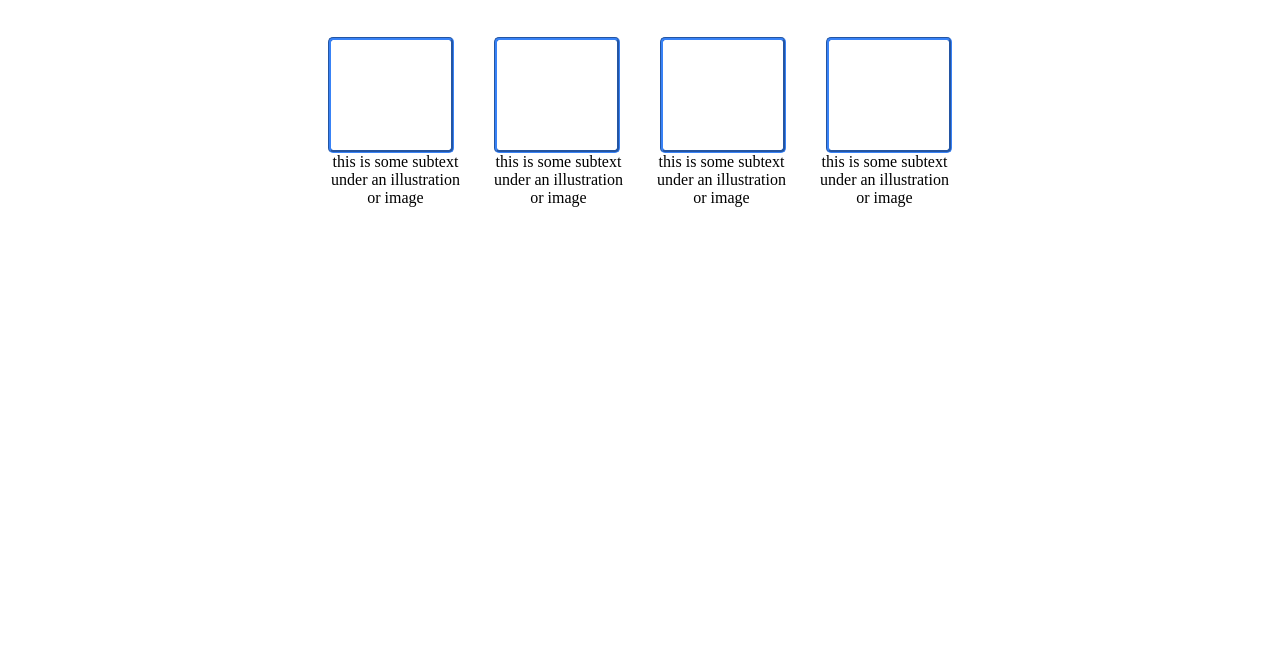
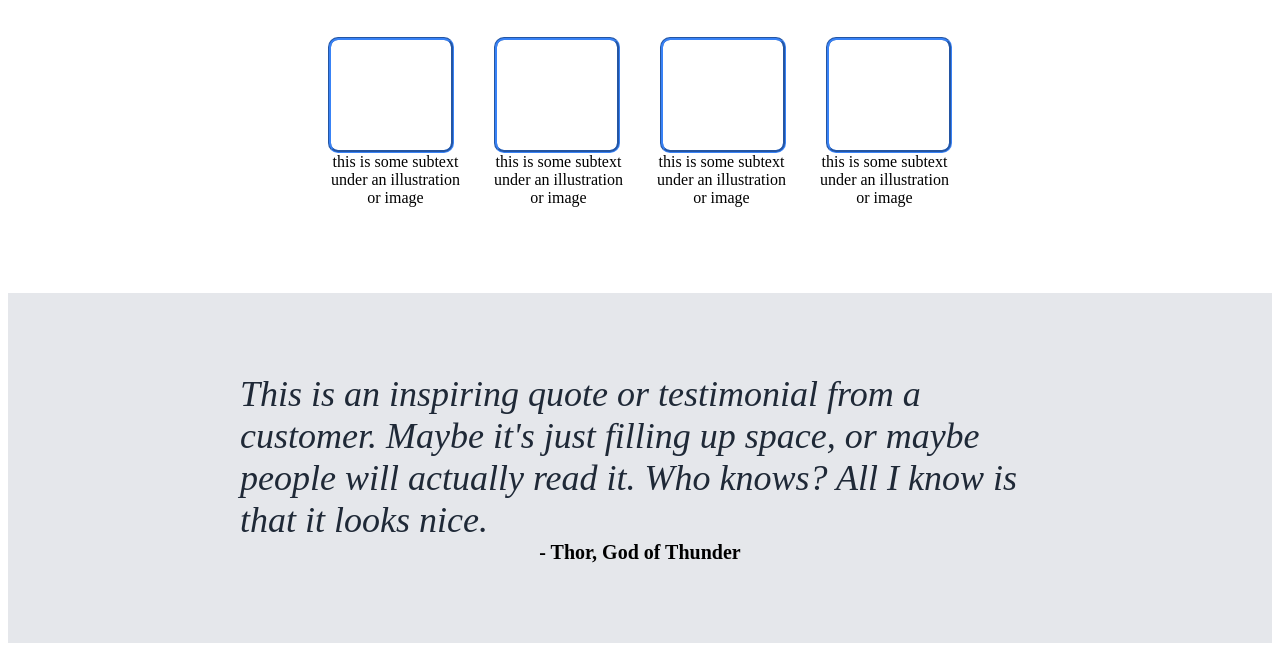
Before and after one commit to sdhinsa11/Odin-Landing-Page, a plain HTML site: page index.html in a window 1280 px wide. Shown: the part 520-1171 px from the top of the page. Before the commit the page ends 821 px from the top, so only its background shows below. Drawn offline with Linux system fonts and the light colour scheme.

Commit message:
Creating the third block

```diff
--- a/index.html
+++ b/index.html
@@ -17,7 +17,6 @@
     </div>
 
     <div class = "Main">
-
       <div class = "First">
         <div class = "first1">This website is awesome</div>
         <div class = "second1">This website has some subtext that goes here under the main title. It's a smaller font and the color is lower contrast</div>
@@ -38,14 +37,19 @@
           <div class = squares></div>
         </div>
       </div>
-
       <div class = "all-sub-text">
         <div class = "sub-text">this is some subtext under an illustration or image</div>
         <div class = "sub-text">this is some subtext under an illustration or image </div>
         <div class = "sub-text">this is some subtext under an illustration or image</div>
         <div class = "sub-text">this is some subtext under an illustration or image</div>
       </div>
+    </div>
 
+    <div class = "Third">
+      <div class = "Thors-quote"> This is an inspiring quote or testimonial from a customer. Maybe it's just filling up space, or maybe people will actually read it. Who knows? All I know is that it looks nice.</div>
+      <div class = "move-text">
+        <div class = "Thors-signer"> - Thor, God of Thunder</div>
+      </div>
     </div>
 
 
--- a/style.css
+++ b/style.css
@@ -86,7 +86,7 @@
     color: white;
     height: 110px;
     width: 120px;
-    border-radius: 5px;
+    border-radius: 10px;
 
 }
 
@@ -118,3 +118,30 @@
     flex-direction: column;
     gap:40px;
 }
+
+.Third{
+    display: flex;
+    flex-direction: column;
+    background-color: #E5E7EB;
+    height:350px;
+    justify-content: center;
+    align-items: center;
+}
+
+.Thors-quote{
+    width: 800px;
+    font-size: 36px;
+    color: #1F2937;
+    font-style: italic;
+
+}
+
+.Thors-signer{
+    font-size: 20px;
+    text-align: left;
+    font-weight: bold;
+}
+
+.move-text{
+    text-align: left;
+}
```
